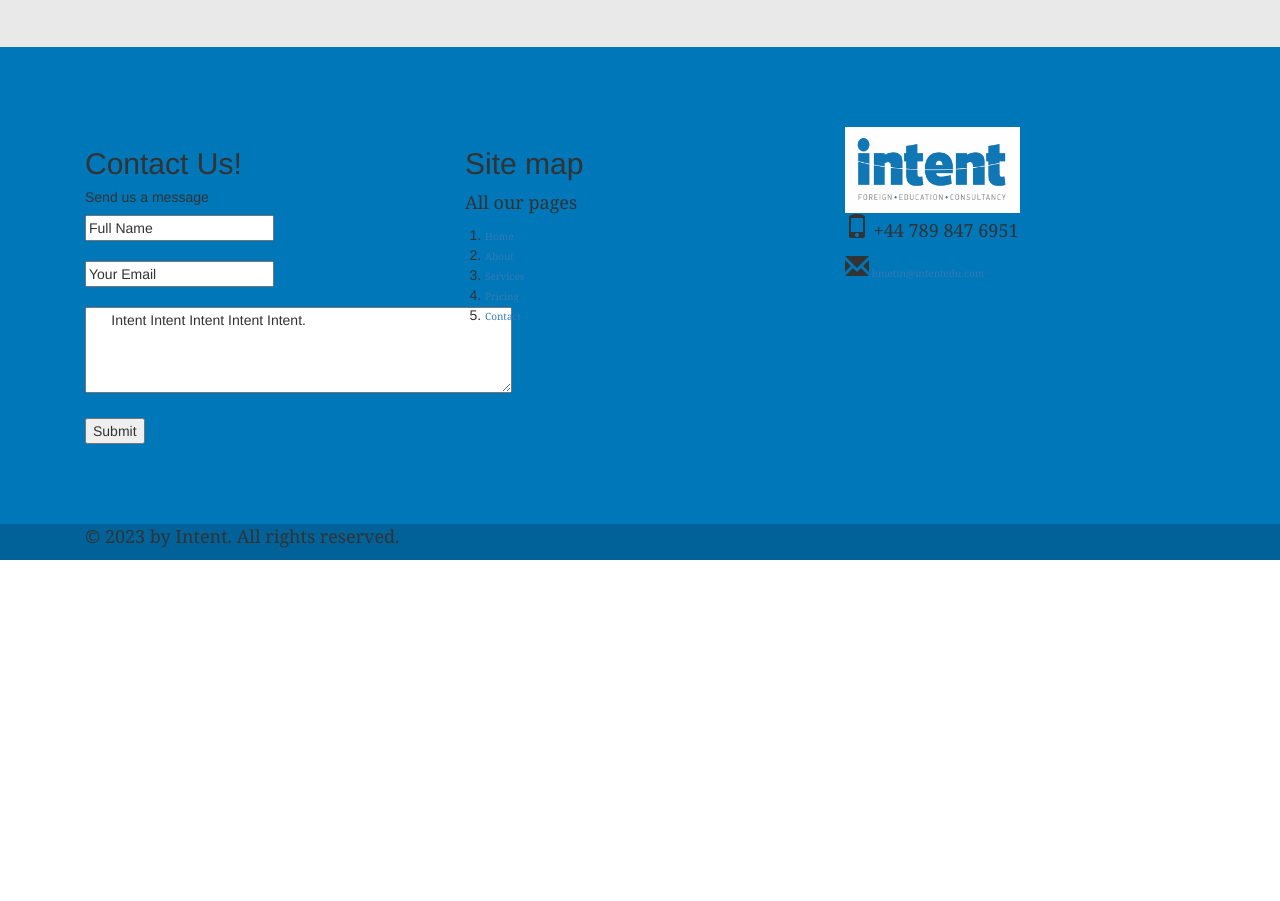
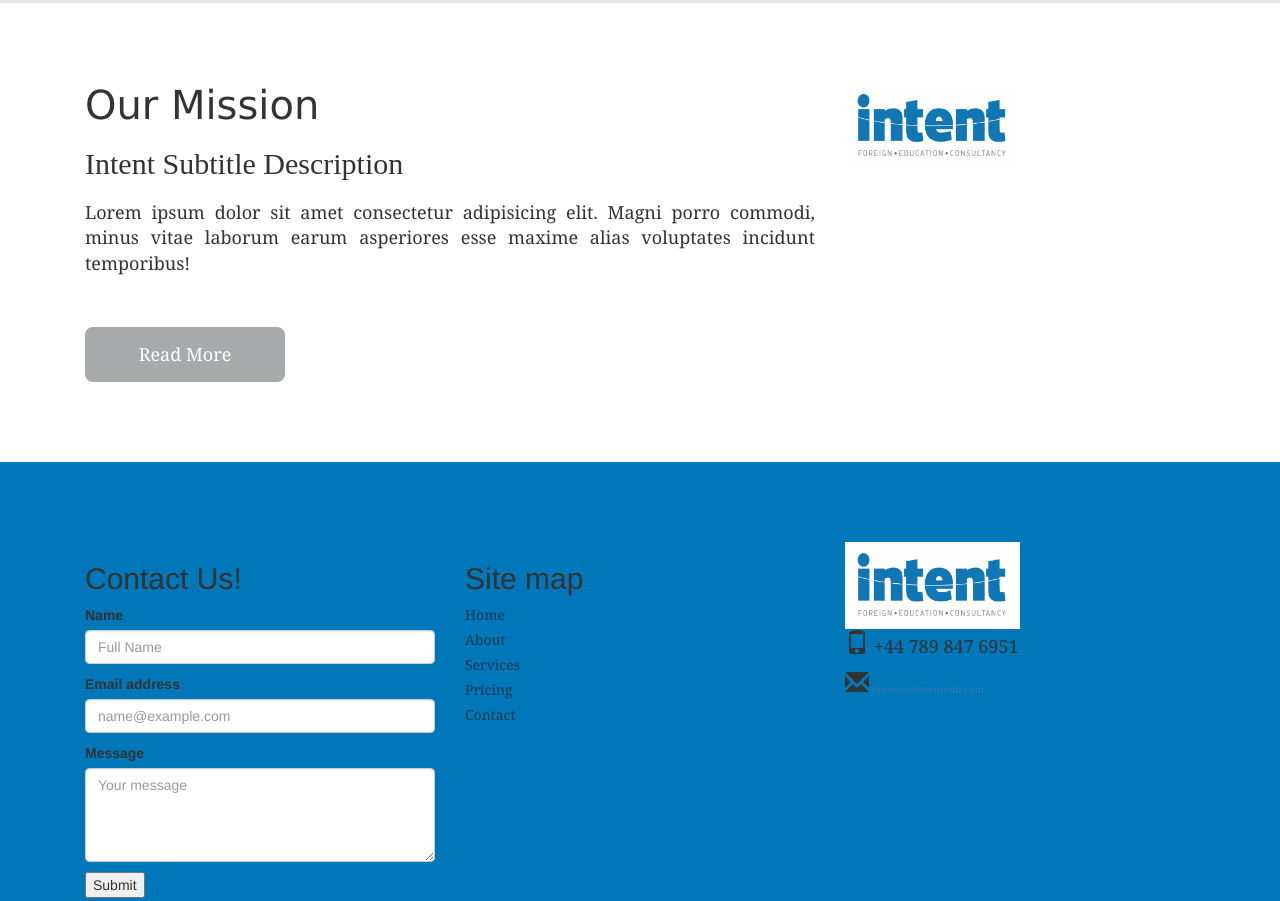
Before and after one commit to mirlindar/Intent-v1, a plain HTML site: page about.html in a window 1280 px wide. Shown: the part 1016-1917 px from the top of the page. Before the commit the page ends 1576 px from the top, so only its background shows below. Drawn offline with nearby package versions, Linux system fonts and the light colour scheme.

Commit message:
some changes at footer and about

```diff
--- a/about.html
+++ b/about.html
@@ -70,7 +70,7 @@
                 </div>
                 <div class="col-md-8">
                     <h1 class="origin-title">
-                        Intent Foreign Education and Project Consultancy
+                        Origin Story
                     </h1>
                     <h3>Intent Subtitle Description</h3>
                     <p>
@@ -83,35 +83,58 @@
             </div>
         </div>
     </div>
+    <div class="mission-section">
+        <div class="container">
+            <div class="row">
+                <div class="col-md-8">
+                    <h1 class="origin-title">
+                        Our Mission
+                    </h1>
+                    <h3>Intent Subtitle Description</h3>
+                    <p>
+                        Lorem ipsum dolor sit amet consectetur adipisicing elit. Magni
+                        porro commodi, minus vitae laborum earum asperiores esse maxime
+                        alias voluptates incidunt temporibus!
+                    </p>
+                    <button class="main-button"><a href="#">Read More</a></button>
+                </div>
+                <div class="col-md-4">
+                    <img src="./images/intentedu.png" alt="logo" class="responsive" />
+                </div>
+            </div>
+        </div>
+    </div>
     <div class="footer-section">
         <div class="container">
             <div class="row">
                 <div class="col-md-4">
                     <h2>Contact Us!</h2>
-                    <h5>Send us a message</h5>
                     <form action="/action_page.php">
-                        <!-- <label for="fname">Full Name:</label><br /> -->
-                        <input type="text" id="fname" name="fname" value="Full Name" /><br />
-                        <br />
-                        <!-- <label for="lname">Your Email:</label><br /> -->
-                        <input type="email" id="email" name="email" value="Your Email" /><br /><br />
-                        <textarea id="w3review" name="w3review" rows="4" cols="50">
-      Intent Intent Intent Intent Intent.</textarea>
-                        <br />
-                        <br />
+                        <div class="mb-3">
+                            <label for="exampleFormControlInput1" class="form-label">Name</label>
+                            <input class="form-control" type="text" id="fname" name="fname" placeholder="Full Name"/>
+
+                        </div>
+                        <div class="mb-3">
+                            <label for="exampleFormControlInput1" class="form-label">Email address</label>
+                            <input class="form-control" type="email" id="email" name="email" placeholder="name@example.com" />
+                        </div>
+                        <div class="mb-3">
+                            <label for="exampleFormControlInput1" class="form-label">Message</label>
+                            <textarea class="form-control" name="w3review" rows="4" cols="50" placeholder="Your message"></textarea>
+                        </div>
                         <input type="submit" value="Submit" />
                     </form>
                 </div>
                 <div class="col-md-4">
                     <h2>Site map</h2>
-                    <p>All our pages</p>
-                    <ol>
-                        <li><a href="/index.html">Home</a></li>
-                        <li><a href="/about.html">About</a></li>
-                        <li><a href="/services.html">Services</a></li>
-                        <li><a href="#">Pricing</a></li>
-                        <li><a href="#">Contact</a></li>
-                    </ol>
+                    <ul class="nav flex-column">
+                        <li class="nav-item mb-2"><a class="nav-link p-0 text-muted" href="/index.html">Home</a></li>
+                        <li class="nav-item mb-2"><a class="nav-link p-0 text-muted" href="/about.html">About</a></li>
+                        <li class="nav-item mb-2"><a class="nav-link p-0 text-muted" href="/services.html">Services</a></li>
+                        <li class="nav-item mb-2"><a class="nav-link p-0 text-muted" href="#">Pricing</a></li>
+                        <li class="nav-item mb-2"><a class="nav-link p-0 text-muted" href="#">Contact</a></li>
+                    </ul>
                 </div>
                 <div class="col-md-4">
                     <img src="./images/intentedu.png" alt="logo" class="responsive" style="width: 50%" />
@@ -130,7 +153,7 @@
     </div>
     <div class="copyright-section">
         <div class="container">
-            <p id="copyright">&copy; 2023 by Intent. All rights reserved.</p>
+            <p id="copyright" class="text-center">&copy; 2023 by Intent. All rights reserved.</p>
         </div>
     </div>
     <script src="https://cdn.jsdelivr.net/npm/bootstrap@5.3.0-alpha3/dist/js/bootstrap.bundle.min.js"
--- a/css/about.css
+++ b/css/about.css
@@ -68,11 +68,11 @@ li.nav-item.fs-2.active a {
     color: #fff;
 }
 
-.nav-item:hover {
+.navbar-nav .nav-item:hover {
     background-color: #fff;
 }
 
-.nav-item:hover a {
+.navbar-nav .nav-item:hover a {
     color: #2978b5;
     font-weight: 500;
 }
@@ -82,10 +82,10 @@ li.nav-item.fs-2.active a {
     height: 0 auto;
     padding: 120px 0;
     text-align: center;
-    background-color: rgb(86 94 124);
+    /*background-color: rgb(86 94 124);*/
     background-size: cover;
     background-repeat: no-repeat;
-    color: #fff;
+    /*color: #fff;*/
 }
 
 .main-title {
@@ -163,7 +163,14 @@ a.items.active {
     background-color: #e9e9e9;
 }
 
-.origin-section h1 {
+.mission-section {
+    width: 100%;
+    padding: 80px 0;
+    background-color: #fff;
+}
+
+.origin-section h1,
+.mission-section h1 {
     font-family: "Lucida Sans", "Lucida Sans Regular", "Lucida Grande",
         "Lucida Sans Unicode", Geneva, Verdana, sans-serif;
     font-weight: 300;
@@ -172,13 +179,15 @@ a.items.active {
     margin-bottom: 20px;
 }
 
-.origin-section h3 {
+.origin-section h3,
+.mission-section h3 {
     font-family: "Times New Roman", Times, serif;
     font-size: 30px;
     margin-bottom: 20px;
 }
 
-.origin-section p {
+.origin-section p,
+.mission-section p {
     text-align: justify;
     margin-bottom: 30px;
 }
--- a/css/main.css
+++ b/css/main.css
@@ -59,10 +59,11 @@ li.nav-item.fs-2.active {
 li.nav-item.fs-2.active a {
   color: #fff;
 }
-.nav-item:hover {
+.navbar-nav .nav-item:hover {
   background-color: #fff;
 }
-.nav-item:hover a {
+
+.navbar-nav .nav-item:hover a {
   color: #2978b5;
   font-weight: 500;
 }
--- a/css/services.css
+++ b/css/services.css
@@ -68,11 +68,11 @@ li.nav-item.fs-2.active a {
     color: #fff;
 }
 
-.nav-item:hover {
+.navbar-nav .nav-item:hover {
     background-color: #fff;
 }
 
-.nav-item:hover a {
+.navbar-nav .nav-item:hover a {
     color: #2978b5;
     font-weight: 500;
 }
```
Also changed, not shown: index.html (+22 -19 lines), services.html (+28 -23 lines).
